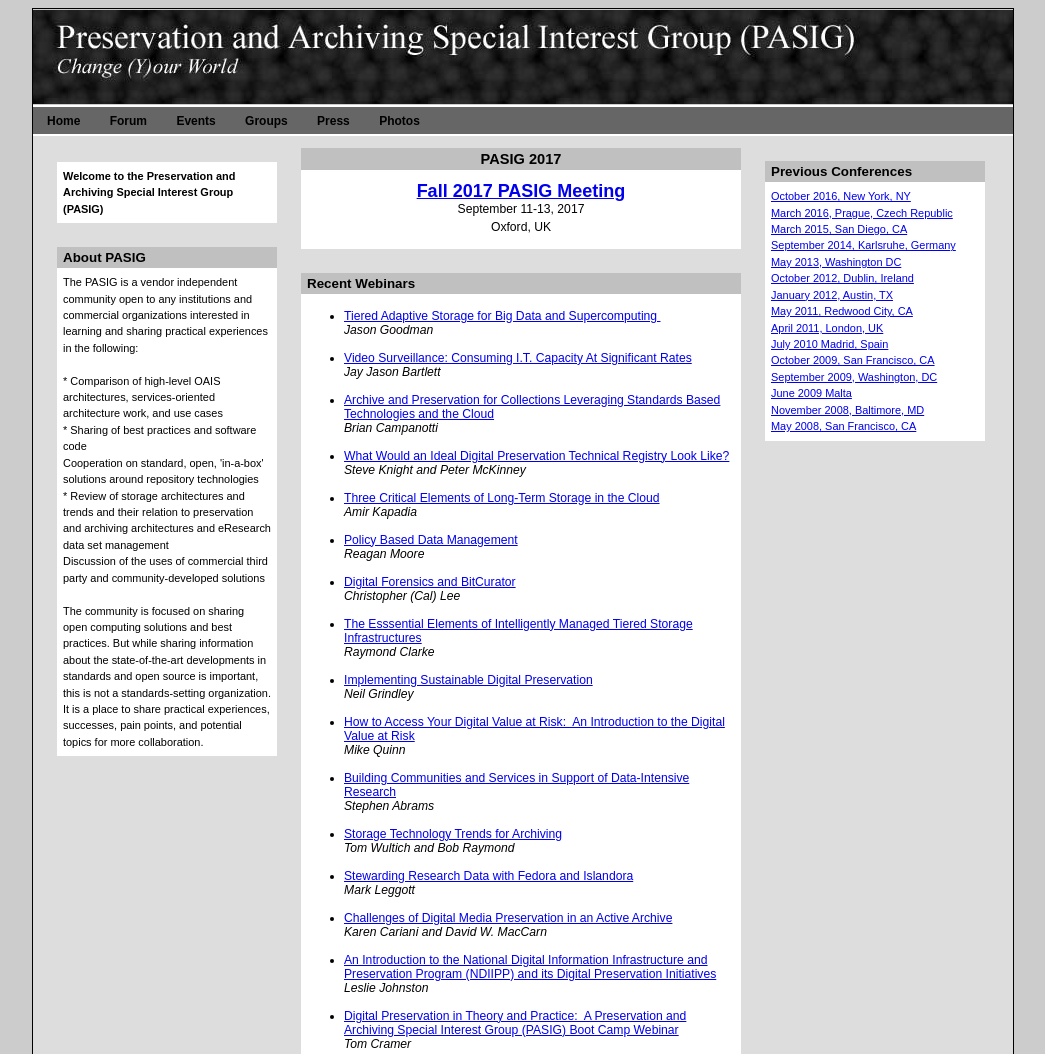
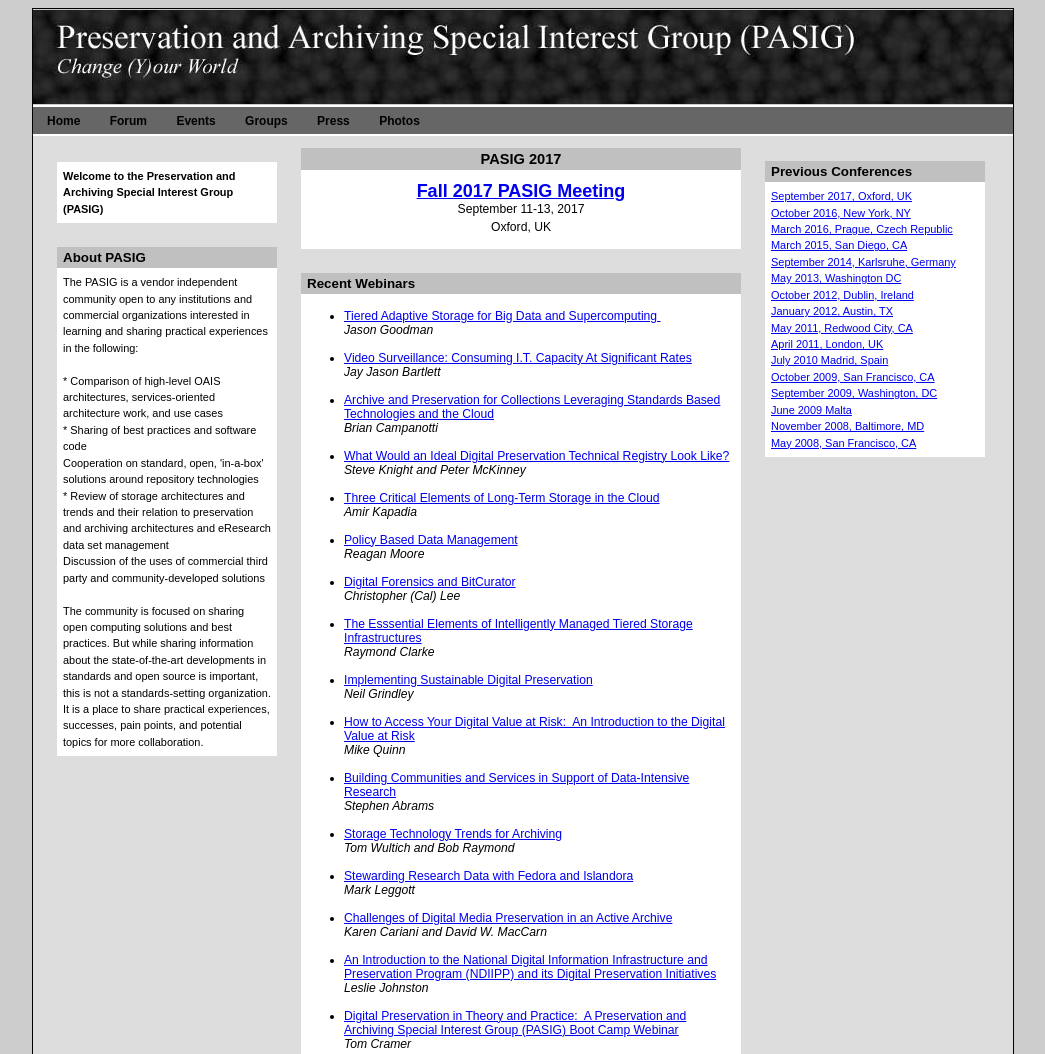
Before and after one commit to duraspace/pasig, a plain HTML site: page index.html in a window 1280 px wide. Shown: the top 1054 px of the page, without its empty margins (117-1162 px from the left). Drawn offline with Linux system fonts and the light colour scheme; a script that the page names is missing.

Commit message:
Adds Oxford PASIG link to Previous Conferences
Conference host is Figshare

```diff
--- a/index.html
+++ b/index.html
@@ -362,6 +362,7 @@
 
 <p>
 
+<a href="https://pasig.figshare.com/pasigoxford">September 2017, Oxford, UK</a><br>
 <a href="http://library.stanford.edu/projects/preservation-and-archiving-special-interest-group/international-meetings/october-2016-new">October 2016, New York, NY</a><br>
 <a href="http://library.stanford.edu/projects/preservation-and-archiving-special-interest-group/international-meetings/march-2016-prague">March 2016, Prague, Czech Republic </a>
 <br>
```
